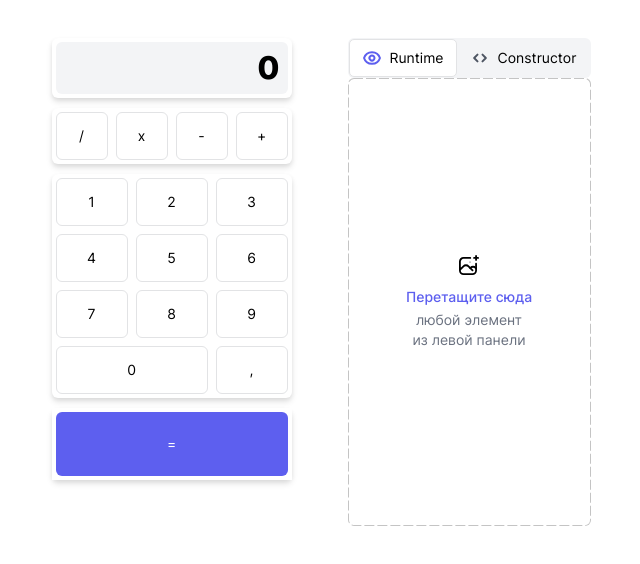
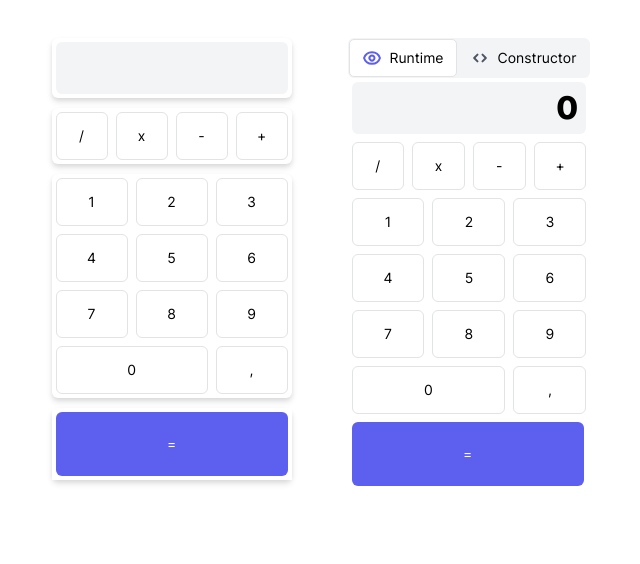
Before and after one commit to dmptts/sendsay-test, a React (Create React App) app: page / in a window 1280 px wide. Both pictures are taken after a click on the button "Runtime". Shown: the top 564 px of the page, without its empty margins (317-957 px from the left). Built offline with nearby package versions, Linux system fonts and the light colour scheme.

Commit message:
Реализует функционал калькулятора

```diff
--- a/src/App.tsx
+++ b/src/App.tsx
@@ -5,8 +5,14 @@ import Container from './components/Container';
 import Palette from './components/Palette';
 import Canvas from './components/Canvas';
 import AppModeToggler from './components/AppModeToggler';
+import { useAppSelector } from './hooks/useAppSelector';
+import { selectAppMode } from './store/selectors';
+import { AppModes } from './const';
+import Calculator from './components/Calculator';
 
 export default function App() {
+  const appMode = useAppSelector(selectAppMode);
+
   return (
     <DndProvider backend={HTML5Backend}>
       <div className="App">
@@ -14,7 +20,7 @@ export default function App() {
           <Palette />
           <div>
             <AppModeToggler />
-            <Canvas />
+            {appMode === AppModes.CONSTRUCTOR ? <Canvas /> : <Calculator />}
           </div>
         </StyledContainer>
       </div>
--- a/src/components/CalcButton.tsx
+++ b/src/components/CalcButton.tsx
@@ -1,7 +1,7 @@
-import { PropsWithChildren } from 'react';
+import { ButtonHTMLAttributes, PropsWithChildren } from 'react';
 import styled from 'styled-components';
 
-interface ICalcButtonProps {
+interface ICalcButtonProps extends ButtonHTMLAttributes<HTMLButtonElement> {
   className?: string;
   width?: number;
   height?: number;
@@ -12,9 +12,16 @@ export default function CalcButton({
   className,
   width = 1,
   height = 1,
+  ...rest
 }: PropsWithChildren<ICalcButtonProps>) {
   return (
-    <Root type="button" $width={width} $height={height} className={className}>
+    <Root
+      type="button"
+      $width={width}
+      $height={height}
+      className={className}
+      {...rest}
+    >
       {children}
     </Root>
   );
--- a/src/components/CalcButtonBlock.tsx
+++ /dev/null
@@ -1,28 +0,0 @@
-import styled from 'styled-components';
-import CalcButton from './CalcButton';
-
-export default function CalcButtonBlock() {
-  return (
-    <Root>
-      <CalcButton>1</CalcButton>
-      <CalcButton>2</CalcButton>
-      <CalcButton>3</CalcButton>
-      <CalcButton>4</CalcButton>
-      <CalcButton>5</CalcButton>
-      <CalcButton>6</CalcButton>
-      <CalcButton>7</CalcButton>
-      <CalcButton>8</CalcButton>
-      <CalcButton>9</CalcButton>
-      <CalcButton width={2}>0</CalcButton>
-      <CalcButton>,</CalcButton>
-    </Root>
-  );
-}
-
-const Root = styled.div`
-  display: grid;
-  grid-template-columns: repeat(3, 1fr);
-  gap: 8px;
-
-  padding: 4px;
-`;
--- /dev/null
+++ b/src/components/CalcDigitsBlock.tsx
@@ -0,0 +1,38 @@
+import styled from 'styled-components';
+import CalcButton from './CalcButton';
+
+interface ICalcButtonBlock {
+  handleDigitButtonClick?: (digit: string) => void;
+  handleDotButtonClick?: () => void;
+}
+
+export default function CalcDigitsBlock({
+  handleDigitButtonClick,
+  handleDotButtonClick,
+}: ICalcButtonBlock) {
+  return (
+    <Root>
+      <CalcButton onClick={() => handleDigitButtonClick?.('1')}>1</CalcButton>
+      <CalcButton onClick={() => handleDigitButtonClick?.('2')}>2</CalcButton>
+      <CalcButton onClick={() => handleDigitButtonClick?.('3')}>3</CalcButton>
+      <CalcButton onClick={() => handleDigitButtonClick?.('4')}>4</CalcButton>
+      <CalcButton onClick={() => handleDigitButtonClick?.('5')}>5</CalcButton>
+      <CalcButton onClick={() => handleDigitButtonClick?.('6')}>6</CalcButton>
+      <CalcButton onClick={() => handleDigitButtonClick?.('7')}>7</CalcButton>
+      <CalcButton onClick={() => handleDigitButtonClick?.('8')}>8</CalcButton>
+      <CalcButton onClick={() => handleDigitButtonClick?.('9')}>9</CalcButton>
+      <CalcButton width={2} onClick={() => handleDigitButtonClick?.('0')}>
+        0
+      </CalcButton>
+      <CalcButton onClick={() => handleDotButtonClick?.()}>,</CalcButton>
+    </Root>
+  );
+}
+
+const Root = styled.div`
+  display: grid;
+  grid-template-columns: repeat(3, 1fr);
+  gap: 8px;
+
+  padding: 4px;
+`;
--- a/src/components/CalcDisplay.tsx
+++ b/src/components/CalcDisplay.tsx
@@ -1,9 +1,17 @@
 import styled from 'styled-components';
+import { AppModes } from '../const';
+import { useAppSelector } from '../hooks/useAppSelector';
+import { selectAppMode } from '../store/selectors';
 
-export default function CalcDisplay() {
+interface ICalcDisplayProps {
+  displayValue?: string;
+}
+
+export default function CalcDisplay({ displayValue }: ICalcDisplayProps) {
+  const appMode = useAppSelector(selectAppMode);
   return (
     <Root>
-      <Display>0</Display>
+      <Display>{appMode === AppModes.RUNTIME ? displayValue : '0'}</Display>
     </Root>
   );
 }
--- a/src/components/CalcEqualBtn.tsx
+++ b/src/components/CalcEqualBtn.tsx
@@ -1,10 +1,18 @@
 import styled from 'styled-components';
 import CalcButton from './CalcButton';
 
-export default function EqualButton() {
+interface ICalcEqualButtonProps {
+  handleEqualButtonClick?: () => void;
+}
+
+export default function CalcEqualButton({
+  handleEqualButtonClick,
+}: ICalcEqualButtonProps) {
   return (
     <Root>
-      <StyledEqualButton>=</StyledEqualButton>
+      <StyledEqualButton onClick={() => handleEqualButtonClick?.()}>
+        =
+      </StyledEqualButton>
     </Root>
   );
 }
--- a/src/components/CalcOperatorsBlock.tsx
+++ b/src/components/CalcOperatorsBlock.tsx
@@ -1,13 +1,20 @@
 import styled from 'styled-components';
+import { CalculatorOperations } from '../const';
 import CalcButton from './CalcButton';
 
-export default function CalcOpeartorsBlock() {
+interface ICalcOpeartorsBlockProps {
+  handleButtonClick?: (operator: keyof typeof CalculatorOperations) => void;
+}
+
+export default function CalcOpeartorsBlock({
+  handleButtonClick,
+}: ICalcOpeartorsBlockProps) {
   return (
     <Root>
-      <CalcButton>/</CalcButton>
-      <CalcButton>x</CalcButton>
-      <CalcButton>-</CalcButton>
-      <CalcButton>+</CalcButton>
+      <CalcButton onClick={() => handleButtonClick?.('/')}>/</CalcButton>
+      <CalcButton onClick={() => handleButtonClick?.('*')}>x</CalcButton>
+      <CalcButton onClick={() => handleButtonClick?.('-')}>-</CalcButton>
+      <CalcButton onClick={() => handleButtonClick?.('+')}>+</CalcButton>
     </Root>
   );
 }
--- a/src/components/Calculator.tsx
+++ b/src/components/Calculator.tsx
@@ -1,7 +1,71 @@
 import { useState } from 'react';
+import { useAppSelector } from '../hooks/useAppSelector';
+import CalcDisplay from './CalcDisplay';
+import CalcOpeartorsBlock from './CalcOperatorsBlock';
+import CalcDigitsBlock from './CalcDigitsBlock';
+import CalcEqualButton from './CalcEqualBtn';
+import { CalculatorOperations } from './../const';
 
 export default function Calculator() {
-  const [operationQuery, setOperationQuery] = useState('0');
+  // const calcElements = useAppSelector((state) => state.canvas.elements);
+  const [displayValue, setDisplayValue] = useState('0');
+  const [prevValue, setPrevValue] = useState<number | null>(null);
+  const [currentOperator, setCurrentOperator] = useState<
+    keyof typeof CalculatorOperations | null
+  >(null);
+  const [isWaitingOperator, setIsWaitingOperator] = useState(true);
 
-  return <></>;
+  const handleDigitButtonClick = (digit: string) => {
+    setDisplayValue(
+      displayValue === '0' || !isWaitingOperator ? digit : displayValue + digit
+    );
+    !isWaitingOperator && setIsWaitingOperator(true);
+  };
+
+  const handleDotButtonClick = () => {
+    setDisplayValue(displayValue + '.');
+  };
+
+  const handleOperatorButtonClick = (
+    operator: keyof typeof CalculatorOperations
+  ) => {
+    setIsWaitingOperator(false);
+    if (currentOperator && prevValue) {
+      const result = CalculatorOperations[currentOperator](
+        prevValue,
+        +displayValue
+      );
+      setDisplayValue(String(result));
+      setPrevValue(result);
+      return;
+    }
+    setCurrentOperator(operator);
+    setPrevValue(+displayValue);
+  };
+
+  const handleEqualButtonClick = () => {
+    isWaitingOperator && setIsWaitingOperator(false);
+    if (currentOperator && prevValue) {
+      const result = CalculatorOperations[currentOperator](
+        prevValue,
+        +displayValue
+      );
+      setDisplayValue(String(result));
+      setPrevValue(result);
+      setCurrentOperator(null);
+    }
+  };
+
+  // return <div>{calcElements.map((elem) => elem.children)}</div>;
+  return (
+    <div>
+      <CalcDisplay displayValue={displayValue} />
+      <CalcOpeartorsBlock handleButtonClick={handleOperatorButtonClick} />
+      <CalcDigitsBlock
+        handleDigitButtonClick={handleDigitButtonClick}
+        handleDotButtonClick={handleDotButtonClick}
+      />
+      <CalcEqualButton handleEqualButtonClick={handleEqualButtonClick} />
+    </div>
+  );
 }
--- a/src/components/Palette.tsx
+++ b/src/components/Palette.tsx
@@ -1,5 +1,5 @@
 import styled from 'styled-components';
-import CalcButtonBlock from './CalcButtonBlock';
+import CalcDigitsBlock from './CalcDigitsBlock';
 import CalcDisplay from './CalcDisplay';
 import EqualButton from './CalcEqualBtn';
 import CalcOpeartorsBlock from './CalcOperatorsBlock';
@@ -15,7 +15,7 @@ export default function Palette() {
         <CalcOpeartorsBlock />
       </PaletteElement>
       <PaletteElement name={'calc-button-block'}>
-        <CalcButtonBlock />
+        <CalcDigitsBlock />
       </PaletteElement>
       <PaletteElement name={'calc-equal-btn'}>
         <EqualButton />
--- a/src/const.ts
+++ b/src/const.ts
@@ -7,3 +7,11 @@ export enum AppModes {
   RUNTIME = 'runtime',
   CONSTRUCTOR = 'constructor',
 }
+
+export const CalculatorOperations = {
+  '/': (prevValue: number, nextValue: number) => prevValue / nextValue,
+  '*': (prevValue: number, nextValue: number) => prevValue * nextValue,
+  '+': (prevValue: number, nextValue: number) => prevValue + nextValue,
+  '-': (prevValue: number, nextValue: number) => prevValue - nextValue,
+  '=': (prevValue: number, nextValue: number) => nextValue,
+};
--- /dev/null
+++ b/src/store/selectors.ts
@@ -0,0 +1,3 @@
+import { RootState } from '.';
+
+export const selectAppMode = (state: RootState) => state.appMode.mode;
```
Also changed, not shown: tsconfig.json (+2 -8 lines).
